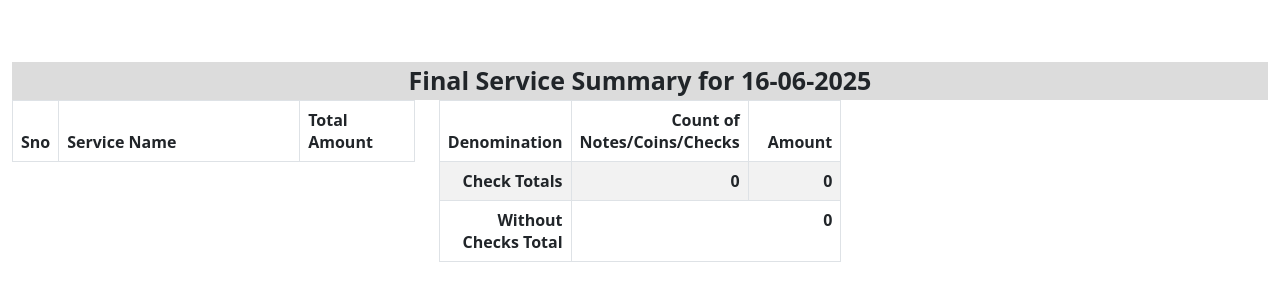
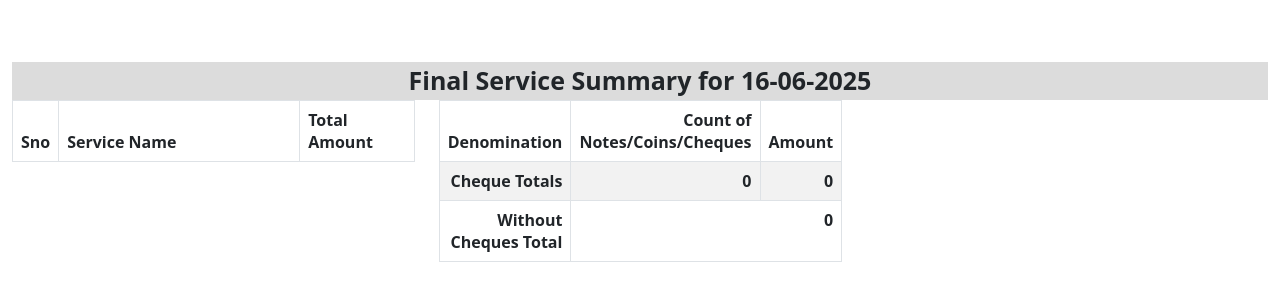
Before and after one commit to johnson361/lbc, a CodeIgniter app: page /lbc/Offg/summary in a window 1280 px wide. Shown: the part 271-572 px from the top of the page. Run offline with CodeIgniter, Linux system fonts and the light colour scheme; data comes from the database, SQL or seed files in the repository; lists and menus that the app fills with data are empty; some libraries are stand-ins or nearby versions.

Commit message:
cheque spelling

```diff
--- a/application/views/Offg/summary.php
+++ b/application/views/Offg/summary.php
@@ -64,7 +64,7 @@ function generateDenominationTable($total_check_amount = 0, $total_checks_count
 
     if ($filter == 'include-check') {
         $table .= "<tr>
-                        <td ><strong>Check Totals</strong></td>
+                        <td ><strong>Cheque Totals</strong></td>
                         <td><strong>{$total_checks_count}</strong></td>
                         <td colspan='2' class='" . ($total_check_amount > 0 ? 'is-check' : '') . "'><strong>{$total_check_amount}</strong></td>
                     </tr>";
@@ -114,7 +114,7 @@ function generateGrandTotalTable($grand_total_check_amount = 0,  $grand_total_ch
         }, ARRAY_FILTER_USE_KEY);
         $count_notes_coins_header = 'Notes';
     } else if ($filter === 'include-check') {
-        $count_notes_coins_header = 'Notes/Coins/Checks';
+        $count_notes_coins_header = 'Notes/Coins/Cheques';
 
         $coins_total  = array_filter($denominations, function ($key) {
             return strpos($key, 'Coins') !== false;
@@ -185,14 +185,14 @@ function generateGrandTotalTable($grand_total_check_amount = 0,  $grand_total_ch
 
     $include_check_total = '';
     if ($filter == 'include-check') {
-        $include_check_total = 'With Checks';;
+        $include_check_total = 'With Cheques';;
         $table .= "<tr>
-                        <td ><strong>Check Totals</strong></td>
+                        <td ><strong>Cheque Totals</strong></td>
                         <td><strong>{$grand_total_checks_count}</strong></td>
                         <td colspan='2'><strong>{$grand_total_check_amount}</strong></td>
                     </tr>";
         $table .= "<tr>
-                    <td ><strong>Without Checks Total</strong></td>
+                    <td ><strong>Without Cheques Total</strong></td>
                     <td colspan='2'><strong>{$grand_total_amount}</strong></td>
                 </tr>";
         $grand_total_amount += $grand_total_check_amount;
@@ -296,7 +296,7 @@ function generateGrandTotalTable($grand_total_check_amount = 0,  $grand_total_ch
                             <th class="text-end">2 C</th>
                             <th class="text-end very-rare-notes">1 N</th>
                             <th class="text-end">1 C</th>
-                            <th class="text-end">CHK</th>
+                            <th class="text-end">CHQ</th>
                             <th class="text-end">Total Amount</th>
                         </tr>
                     </thead>
@@ -432,7 +432,7 @@ function generateGrandTotalTable($grand_total_check_amount = 0,  $grand_total_ch
                             <td class="text-end"><span class="<?= $total_1_coins == 0 ? 'd-none' : '' ?>"><strong><?= htmlspecialchars($total_1_coins) ?></strong></span></td>
                             <td class="text-end <?= $total_check_amount > 0 ? 'is-check' : '' ?>"><span class="<?= $total_check_amount == 0 ? 'd-none' : '' ?>"><strong><?= htmlspecialchars($total_check_amount) ?></strong></span></td>
                             <td class="text-end">CASH<span class="<?= $total_amount == 0 ? 'd-none' : '' ?>"><strong>
-                                        <?= htmlspecialchars($total_amount) ?> <br><span class="<?= $total_check_amount > 0 ? 'is-check' : '' ?>"> Including CHK :
+                                        <?= htmlspecialchars($total_amount) ?> <br><span class="<?= $total_check_amount > 0 ? 'is-check' : '' ?>"> Including CHQ :
                                             <?php $including_check_total =  htmlspecialchars($total_check_amount + $total_amount);
                                             echo $including_check_total;
 
@@ -523,17 +523,7 @@ function generateGrandTotalTable($grand_total_check_amount = 0,  $grand_total_ch
                             <!-- <td><?php echo $service['offering_type_id']; ?></td> -->
                         </tr>
                     <?php } ?>
-                    <!-- <tr>
-                        <th><b>Final Tithe Total </b><?php //echo $grand_total_tithe_amount;
-                                                        ?></th>
-                        <th><?php //echo $grand_total_tithe_amount;
-                            ?></b></th>
-                    </tr>
-                    <tr>
-                        <th><b>Final Thanks Total </b></th>
-                        <th><?php //echo $grand_total_thanks_amount;
-                            ?></b></th>
-                    </tr> -->
+
                     <?php
                     $grouped_services = [];
                     foreach ($final_summary_services as $service) {
@@ -572,6 +562,22 @@ function generateGrandTotalTable($grand_total_check_amount = 0,  $grand_total_ch
             echo generateGrandTotalTable($grand_total_check_amount, $grand_total_checks_count, $grand_total_2000, $grand_total_500, $grand_total_200, $grand_total_100, $grand_total_50, $grand_total_20_notes, $grand_total_20_coins, $grand_total_10_notes, $grand_total_10_coins, $grand_total_5_notes, $grand_total_5_coins, $grand_total_2_notes, $grand_total_2_coins, $grand_total_1_notes, $grand_total_1_coins, $grand_total_amount, 'include-check');
             ?>
         </div>
+        <!-- <div class="col-md-4">
+            <table class="table table-bordered ">
+                <thead>
+                    <tr>
+                        <th>Sno</th>
+                        <th>Total Amount</th>
+                    </tr>
+                </thead>
+                <tbody>
+                    <tr>
+                        <td>1</td>
+                        <td>2</td>
+                    </tr>
+                </tbody>
+            </table>
+        </div> -->
     </div>
 
 </div>
--- a/application/views/users/index.php
+++ b/application/views/users/index.php
@@ -33,7 +33,6 @@
 
 <script src="<?php echo base_url('assets/js/jquery.dataTables.min.js'); ?>"></script>
 
-jquery.dataTables.min.js
 <script>
 	$(document).ready( function () {
 		$('#datatable').DataTable({
```
Also changed, not shown: application/views/Offg/index.php (+4 -4 lines).
